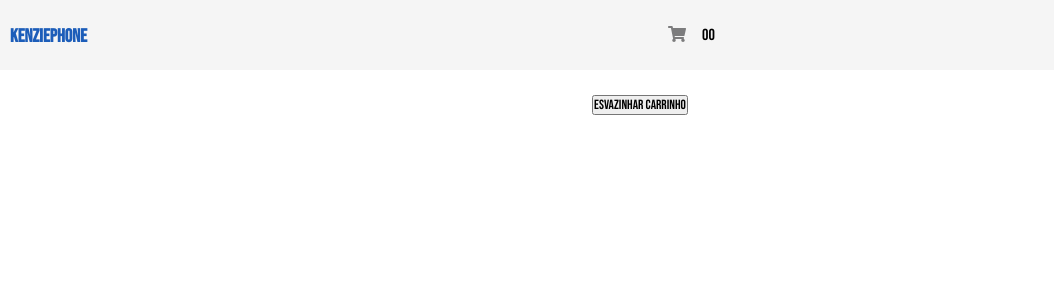
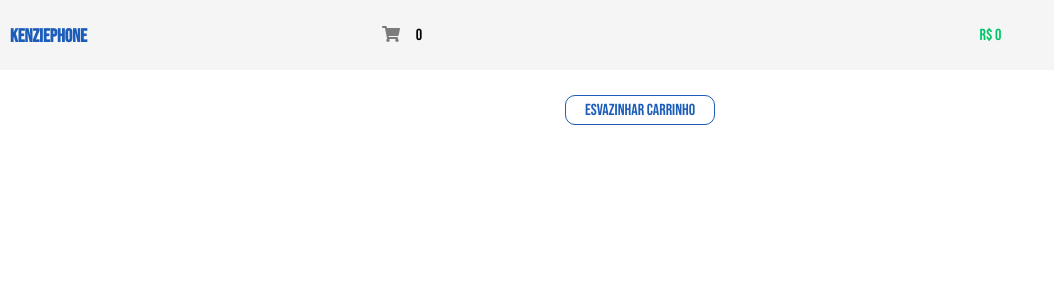
Before and after one commit to vanagila/kenziehead-com-context-api, a React (Create React App) app: page /cart in a window 1280 px wide. Shown: the top 300 px of the page, without its empty margins (0-1054 px from the left). Built offline with nearby package versions, Linux system fonts and the light colour scheme.

Commit message:
style: remove all items button

```diff
--- a/src/components/Header/index.jsx
+++ b/src/components/Header/index.jsx
@@ -1,4 +1,4 @@
-import { Container, NavBar } from "./styles";
+import { Container, NavBar, CartPrice } from "./styles";
 import "./styles.css";
 import { useHistory } from "react-router-dom";
 import { FaShoppingCart } from "react-icons/fa";
@@ -21,14 +21,13 @@ export const Header = () => {
   return (
     <NavBar>
       <h3 onClick={() => history.push("/")}>KenziePhone</h3>
-      <Container>
-        <FaShoppingCart
-          className="cart-icon"
-          onClick={() => goToCart("/signup")}
-        />
+      <Container onClick={() => goToCart("/signup")}>
+        <FaShoppingCart className="cart-icon" />
         <p>{cart.length}</p>
-        <span>{totalPrice}</span>
       </Container>
+      <CartPrice>
+        <span>R$ {totalPrice}</span>
+      </CartPrice>
     </NavBar>
   );
 };
--- a/src/components/Header/styles.js
+++ b/src/components/Header/styles.js
@@ -2,7 +2,7 @@ import styled from "styled-components";
 
 export const NavBar = styled.nav`
   display: flex;
-  justify-content: space-between;
+  justify-content: space-around;
   align-items: baseline;
   height: 70px;
   width: 100%;
@@ -19,3 +19,8 @@ export const NavBar = styled.nav`
 export const Container = styled.div`
   display: flex;
 `;
+
+export const CartPrice = styled.div`
+  /* margin-left: 10px; */
+  color: rgba(0, 197, 105);
+`;
--- a/src/pages/Cart/index.jsx
+++ b/src/pages/Cart/index.jsx
@@ -1,7 +1,7 @@
 import { useContext } from "react";
 import { CartContext } from "../../providers/Cart";
 import { ProductContext } from "../../providers/Products";
-import { Container, CardCart } from "./styles";
+import { Container, CardCart, RemoveAllBttn } from "./styles";
 import "./styles.css";
 import { AiFillCloseCircle } from "react-icons/ai";
 
@@ -11,7 +11,9 @@ export const Cart = () => {
 
   return (
     <>
-      <button onClick={() => removeAll()}>ESVAZINHAR CARRINHO</button>
+      <RemoveAllBttn onClick={() => removeAll()}>
+        ESVAZINHAR CARRINHO
+      </RemoveAllBttn>
       {cart.map((item) => {
         return (
           <Container key={item.id}>
--- a/src/pages/Cart/styles.js
+++ b/src/pages/Cart/styles.js
@@ -45,3 +45,16 @@ export const CardCart = styled.div`
     font-weight: 500;
   }
 `;
+
+export const RemoveAllBttn = styled.button`
+  width: 150px;
+  padding: 5px;
+  height: 30px;
+  border: 1px solid #1c5db9;
+  border-radius: 10px;
+  text-align: center;
+  font-size: 16px;
+  color: #1c5db9;
+  background-color: white;
+  margin-bottom: 25px;
+`;
```
